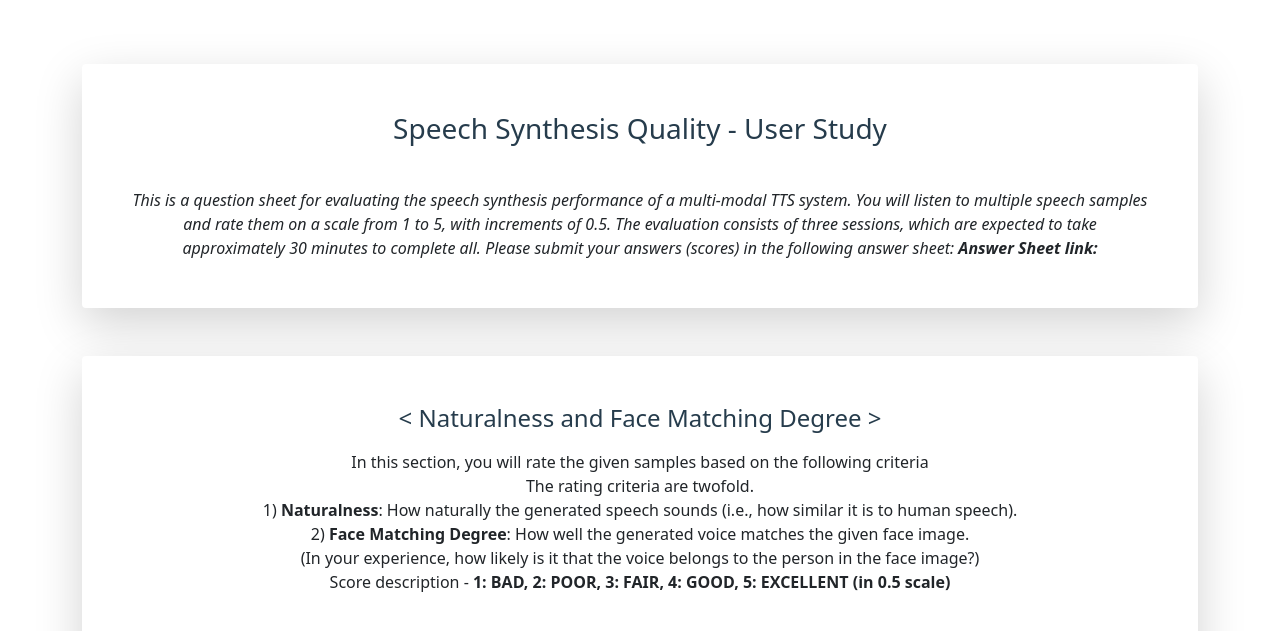
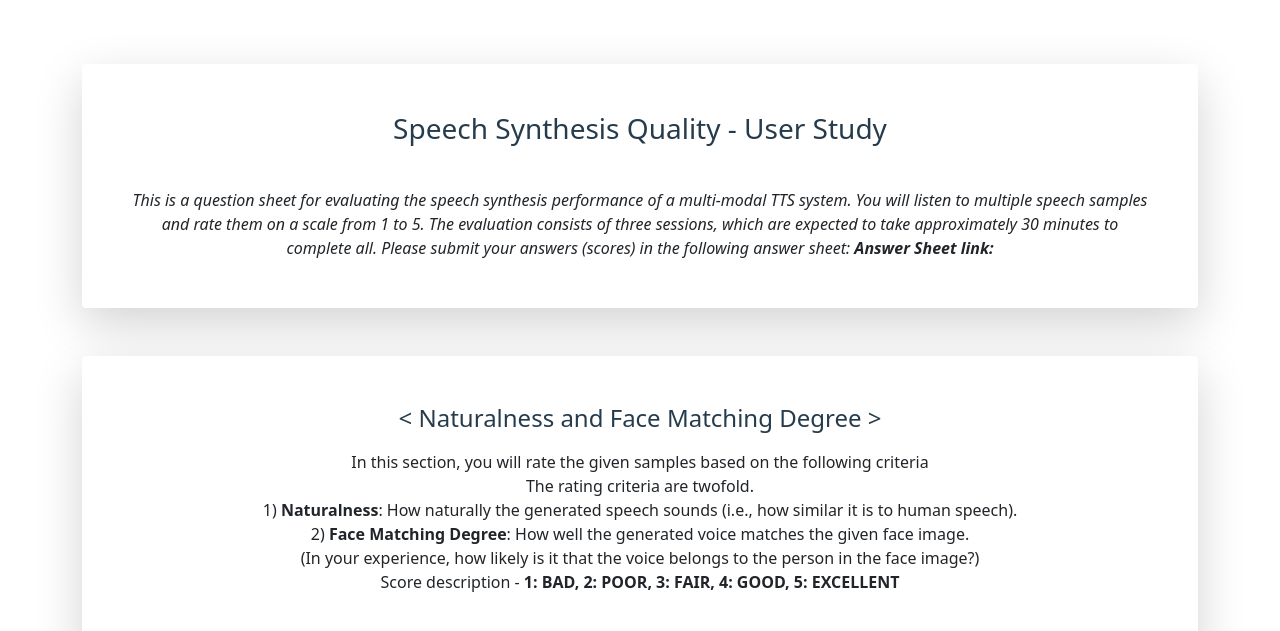
Before and after one commit to ms-dot-k/RVTTS, a plain HTML site: page index.html in a window 1280 px wide. Shown: the top 631 px of the page. Drawn offline with Linux system fonts and the light colour scheme; files whose address does not match are found by name.

Commit message:
Update index.html

```diff
--- a/index.html
+++ b/index.html
@@ -31,7 +31,7 @@
         <p class="fst-italic mb-0">
           <br>
 		This is a question sheet for evaluating the speech synthesis performance of a multi-modal TTS system.
-		You will listen to multiple speech samples and rate them on a scale from 1 to 5, with increments of 0.5.
+		You will listen to multiple speech samples and rate them on a scale from 1 to 5.
 		The evaluation consists of three sessions, which are expected to take approximately 30 minutes to complete all.
 		Please submit your answers (scores) in the following answer sheet:
 		<b>Answer Sheet link:</b>
@@ -47,7 +47,7 @@
 		1) <b>Naturalness</b>: How naturally the generated speech sounds (i.e., how similar it is to human speech).  <br>
 		2) <b>Face Matching Degree</b>: How well the generated voice matches the given face image. <br>
 		(In your experience, how likely is it that the voice belongs to the person in the face image?) <br>
-		Score description - <b>1: BAD, 2: POOR, 3: FAIR, 4: GOOD, 5: EXCELLENT (in 0.5 scale)</b> <br>
+		Score description - <b>1: BAD, 2: POOR, 3: FAIR, 4: GOOD, 5: EXCELLENT </b> <br>
 	</p>
 	<br>
 	<div class="table-responsive">
@@ -1993,9 +1993,9 @@
 	<p style="vertical-align: middle; text-align: center">
 		In this section, you will rate the given samples based on the following criterion <br>
 		The rating criterion is one. <br>
-		1) <b>Voice Consistency</b>: Consistency: How consistent the voice is between samples <br>
+		1) <b>Voice Consistency</b>: How consistent the voice is between samples <br>
 		(i.e., whether the speech sounds like it was uttered by the same person).  <br>
-		Score description - <b>1: BAD, 2: POOR, 3: FAIR, 4: GOOD, 5: EXCELLENT (in 0.5 scale)</b> <br>
+		Score description - <b>1: BAD, 2: POOR, 3: FAIR, 4: GOOD, 5: EXCELLENT </b> <br>
 	</p>
 	<div class="table-responsive">
 		<table class="table table-hover">
```
